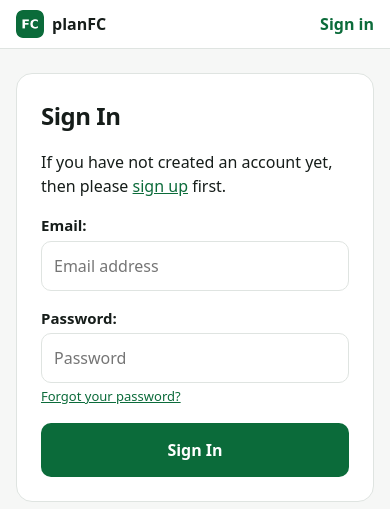
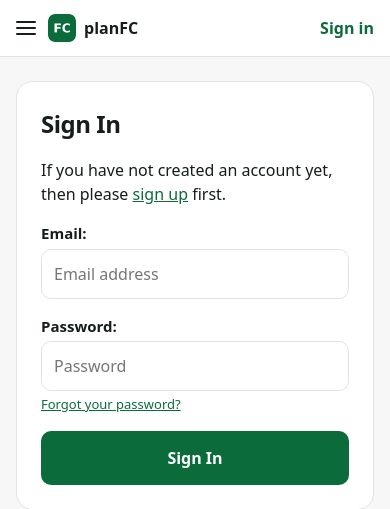
Before and after one commit to ajp442/planFC, a Django app: a page that uses core/templates/base.html in a window 390 px wide. Shown: the top 509 px of the page. Run offline with Django 5.2, Linux system fonts and the light colour scheme.

Commit message:
Turn the brand into the main menu, with a section per area
The header's planFC brand now opens a dropdown, marked with the usual
three bars. It holds Home and one collapsible section per area: Account
(profile, notifications, email, password, sign out) for every member, and
Admin, moved here from its own dropdown, for admins. Signed-out visitors
get Home, Sign in and Create an account.

Sections open in place and one at a time, so the menu fits a phone. Like
before it is built from <details>, so it opens without JavaScript; app.js
closes it on an outside tap or Escape. Later features (games, payments)
add a section beside these two.

Home moves into the menu, since the brand no longer links to it.

Co-Authored-By: Claude Fable 5.2 <noreply@anthropic.com>

```diff
--- a/accounts/context_processors.py
+++ b/accounts/context_processors.py
@@ -19,7 +19,7 @@ def member(request):
         ProfilePicture.objects.filter(user=user).values_list("updated_at", flat=True).first()
     )
     return {
-        # Shows the Admin menu in the header.
+        # Shows the Admin section of the main menu.
         "is_club_admin": is_admin(user),
         "member_name": display_name(user),
         "member_initials": initials(user),
--- a/core/templates/base.html
+++ b/core/templates/base.html
@@ -25,18 +25,35 @@
 </head>
 <body>
 <header class="topbar">
-  <a class="brand" href="{% url 'index' %}">
+  {% comment %}
+  The main menu. A <details>, so it opens without JavaScript; app.js only
+  closes it again. Each section is a nested <details>: add new ones (games,
+  payments) beside Account and Admin.
+  {% endcomment %}
+  <details class="menu" id="main_menu">
+    <summary class="brand" aria-label="Menu">
+      <span class="bars" aria-hidden="true"></span>
       <img src="{% static icon_dir|add:'icon_192.png' %}" alt="" width="28" height="28">
       <span>planFC</span>
       {% if is_dev %}<span class="badge badge-small">Dev</span>{% endif %}
-  </a>
+    </summary>
+    <nav class="menu-items" aria-label="Main">
+      <a href="{% url 'index' %}">Home</a>
       {% if user.is_authenticated %}
-    <nav class="topnav">
+        <details class="submenu" id="account_menu">
+          <summary>Account</summary>
+          <div class="submenu-items">
+            <a href="{% url 'profile' %}">Profile</a>
+            <a href="{% url 'profile' %}#notifications">Notifications</a>
+            <a href="{% url 'account_email' %}">Email address</a>
+            <a href="{% url 'account_change_password' %}">Password</a>
+            <a href="{% url 'account_logout' %}">Sign out</a>
+          </div>
+        </details>
         {% if is_club_admin %}
-        {# A <details>, so it opens without JavaScript; app.js only closes it again. #}
-        <details class="menu" id="admin_menu">
+          <details class="submenu" id="admin_menu">
             <summary>Admin</summary>
-          <div class="menu-items">
+            <div class="submenu-items">
               <a href="{% url 'member_list' %}">Members</a>
               <a href="{% url 'member_list' %}?role=admin">Admins and roles</a>
               <a href="{% url 'member_add' %}">Add a member</a>
@@ -46,11 +63,17 @@
             </div>
           </details>
         {% endif %}
+      {% else %}
+        <a href="{% url 'account_login' %}">Sign in</a>
+        <a href="{% url 'account_signup' %}">Create an account</a>
+      {% endif %}
+    </nav>
+  </details>
+  {% if user.is_authenticated %}
     <a class="me" href="{% url 'profile' %}" aria-label="Your profile">
       <span class="me-name">{{ member_name }}</span>
       {% include "accounts/avatar.html" with picture_url=member_picture_url initials=member_initials size="small" %}
     </a>
-    </nav>
   {% else %}
     <a class="signin-link" href="{% url 'account_login' %}">Sign in</a>
   {% endif %}
--- a/core/templates/pwa/sw.js
+++ b/core/templates/pwa/sw.js
@@ -1,7 +1,7 @@
 {% load static %}// Bump CACHE_VERSION whenever the shell assets change. A service worker that
 // serves a stale shell forever is the classic PWA failure, and it is invisible
 // in development because you are always hard-reloading.
-const CACHE_VERSION = "planfc-v8";
+const CACHE_VERSION = "planfc-v9";
 
 const OFFLINE_URL = "{% url 'offline' %}";
 
--- a/static/css/app.css
+++ b/static/css/app.css
@@ -52,6 +52,8 @@ a { color: var(--pitch); }
   background: var(--surface);
 }
 
+.me { flex: none; max-width: 55%; }
+
 .brand, .me {
   display: flex;
   align-items: center;
@@ -74,43 +76,36 @@ a { color: var(--pitch); }
 
 .signin-link { font-weight: 600; text-decoration: none; }
 
-.topnav { display: flex; align-items: center; gap: 14px; min-width: 0; }
+/* The main menu: a <details> whose panel hangs below the header, opened by
+   the three bars and the brand beside them. */
+.menu { position: relative; min-width: 0; }
 
-/* The admin menu: a <details> whose panel hangs below the header. */
-.menu { position: relative; flex: none; }
-
-.menu summary {
-  display: flex;
-  align-items: center;
-  gap: 6px;
-  padding: 6px 2px;
-  color: var(--pitch);
-  font-weight: 600;
-  cursor: pointer;
-  list-style: none;
-  user-select: none;
-}
-
+.menu summary { cursor: pointer; list-style: none; user-select: none; }
 .menu summary::-webkit-details-marker { display: none; }
 
-.menu summary::after {
-  content: "";
-  width: 7px;
-  height: 7px;
-  margin-top: -4px;
-  border-right: 2px solid currentColor;
-  border-bottom: 2px solid currentColor;
-  transform: rotate(45deg);
+.menu > summary { padding: 4px 0; }
+
+/* Three bars: the middle one is the element, the others its shadows. */
+.bars {
+  flex: none;
+  width: 20px;
+  height: 2px;
+  margin: 8px 4px 8px 0;
+  border-radius: 2px;
+  background: currentColor;
+  box-shadow: 0 -6px 0 currentColor, 0 6px 0 currentColor;
 }
-
-.menu[open] summary::after { margin-top: 4px; transform: rotate(225deg); }
 
 .menu-items {
   position: absolute;
   top: calc(100% + 8px);
-  right: 0;
+  left: 0;
   z-index: 10;
-  min-width: 13rem;
+  width: max-content;
+  min-width: 14rem;
+  max-width: calc(100vw - 32px);
+  max-height: calc(100vh - 80px);
+  overflow-y: auto;
   padding: 6px;
   border: 1px solid var(--border);
   border-radius: 12px;
@@ -118,21 +113,34 @@ a { color: var(--pitch); }
   box-shadow: 0 8px 24px rgb(0 0 0 / 0.18);
 }
 
-.menu-items a {
+.menu-items a, .submenu summary {
   display: block;
   padding: 12px;
   border-radius: 8px;
   color: var(--text);
   font-weight: 500;
   text-decoration: none;
-  white-space: nowrap;
 }
 
-.menu-items a:hover, .menu-items a:focus-visible { background: var(--bg); }
+.menu-items a:hover, .menu-items a:focus-visible,
+.submenu summary:hover, .submenu summary:focus-visible { background: var(--bg); }
 
-@media (prefers-color-scheme: dark) {
-  .menu summary { color: #4cc98a; }
+/* A section of the menu that opens in place. */
+.submenu summary { display: flex; align-items: center; justify-content: space-between; gap: 12px; font-weight: 600; }
+
+.submenu summary::after {
+  content: "";
+  width: 7px;
+  height: 7px;
+  margin: -4px 4px 0 0;
+  border-right: 2px solid var(--muted);
+  border-bottom: 2px solid var(--muted);
+  transform: rotate(45deg);
 }
+
+.submenu[open] summary::after { margin-top: 4px; transform: rotate(225deg); }
+
+.submenu-items { margin: 0 0 6px 12px; padding-left: 6px; border-left: 2px solid var(--border); }
 
 .tabs { display: flex; gap: 8px; margin: 0 0 12px; }
 .tabs a { text-decoration: none; }
--- a/static/js/app.js
+++ b/static/js/app.js
@@ -151,18 +151,29 @@
     });
   });
 
-  // The admin menu opens by itself (it is a <details>); a tap anywhere else,
+  // The main menu opens by itself (it is a <details>); a tap anywhere else,
   // or Escape, closes it, as people expect of a dropdown.
-  const adminMenu = document.getElementById("admin_menu");
-  if (adminMenu) {
+  const mainMenu = document.getElementById("main_menu");
+  if (mainMenu) {
     document.addEventListener("click", (event) => {
-      if (adminMenu.open && !adminMenu.contains(event.target)) adminMenu.open = false;
+      if (mainMenu.open && !mainMenu.contains(event.target)) mainMenu.open = false;
     });
     document.addEventListener("keydown", (event) => {
-      if (event.key === "Escape" && adminMenu.open) {
-        adminMenu.open = false;
-        adminMenu.querySelector("summary").focus();
+      if (event.key === "Escape" && mainMenu.open) {
+        mainMenu.open = false;
+        mainMenu.querySelector("summary").focus();
       }
+    });
+    // Sections work as an accordion: opening one closes the others, so the
+    // menu never grows past a phone's screen.
+    const sections = mainMenu.querySelectorAll("details.submenu");
+    sections.forEach((section) => {
+      section.addEventListener("toggle", () => {
+        if (!section.open) return;
+        sections.forEach((other) => {
+          if (other !== section) other.open = false;
+        });
+      });
     });
   }
 
```
Also changed, not shown: accounts/tests_members.py (+26 -2 lines), docs/ADMIN_GUIDE.md (+9 -7 lines), docs/ARCHITECTURE.md (+1 -1 lines), e2e/members.spec.js (+2 -1 lines). Lines whose indentation alone changed are shown as unchanged.
